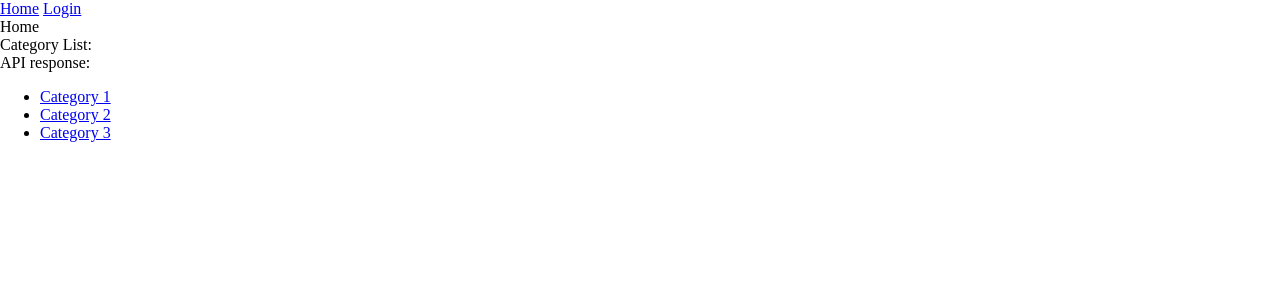
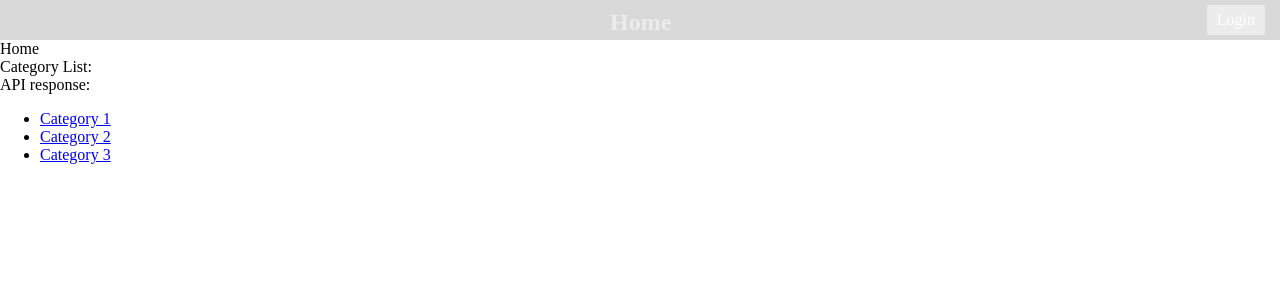
Before and after one commit to shockzinfinity/todo-app-complicated-trello-copy, a Vue app: page / in a window 1280 px wide. Shown: the top 300 px of the page. Built offline with nearby package versions, Linux system fonts and the light colour scheme; no server answers; sample sign-in values are in the browser's storage; the HTML template or start-up script is replaced by a standard one.

Commit message:
헤더 설정

```diff
--- a/src/components/NavBar.vue
+++ b/src/components/NavBar.vue
@@ -1,9 +1,11 @@
 <template lang="pug">
-div
-  router-link(to="/") Home
-  span
-  = ' '
-  router-link(to="/login") Login
+nav.header
+  .header-logo
+    router-link(to="/") Home
+  .header-auth
+    router-link(to="/login") Login
+  //- span
+  //- = ' '
 </template>
 
 <script>
@@ -11,4 +13,52 @@ export default {};
 </script>
 
 <style>
+.header {
+  flex: none;
+  background-color: rgba(0, 0, 0, 0.15);
+  height: 32px;
+  padding: 4px;
+}
+
+.header a {
+  display: block;
+  height: 30px;
+  line-height: 30px;
+  text-decoration: none;
+  color: rgba(255, 255, 255, 0.5);
+}
+
+.header-logo {
+  position: absolute;
+  left: 50%;
+  top: 7px;
+  margin-left: -30px;
+  text-align: center;
+  font-weight: bolder;
+  font-size: 24px;
+}
+
+.header-logo a:hover,
+.header-logo a:focus {
+  color: rgba(255, 255, 255, 0.9);
+}
+
+.header-auth {
+  position: absolute;
+  right: 15px;
+  top: 5px;
+}
+
+.header-auth a {
+  border-radius: 2px;
+  padding: 0 10px;
+  background-color: rgba(255, 255, 255, 0.5);
+  color: white;
+  transition: all 0.3s;
+}
+
+.header-auth a:hover,
+.header-auth a:focus {
+  background-color: rgba(255, 255, 255, 0.3);
+}
 </style>
```
